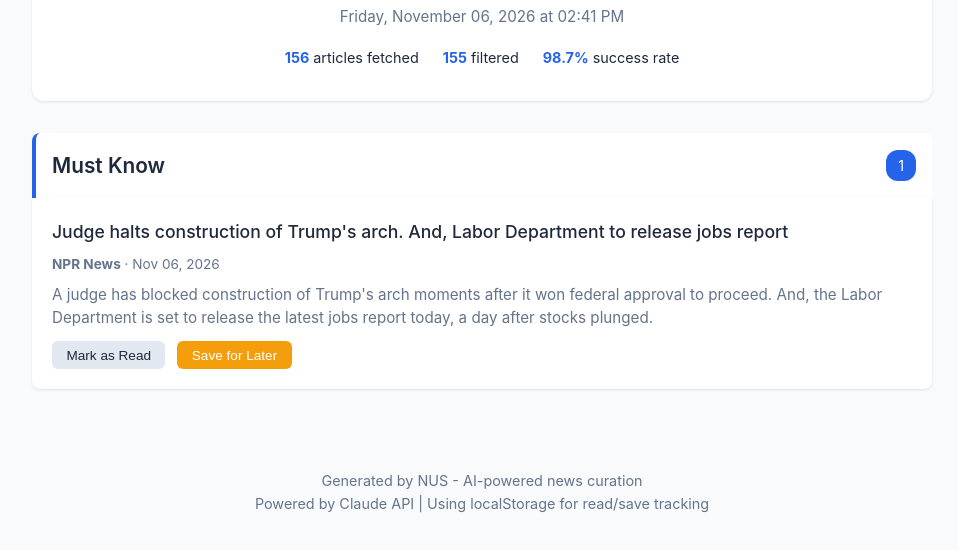
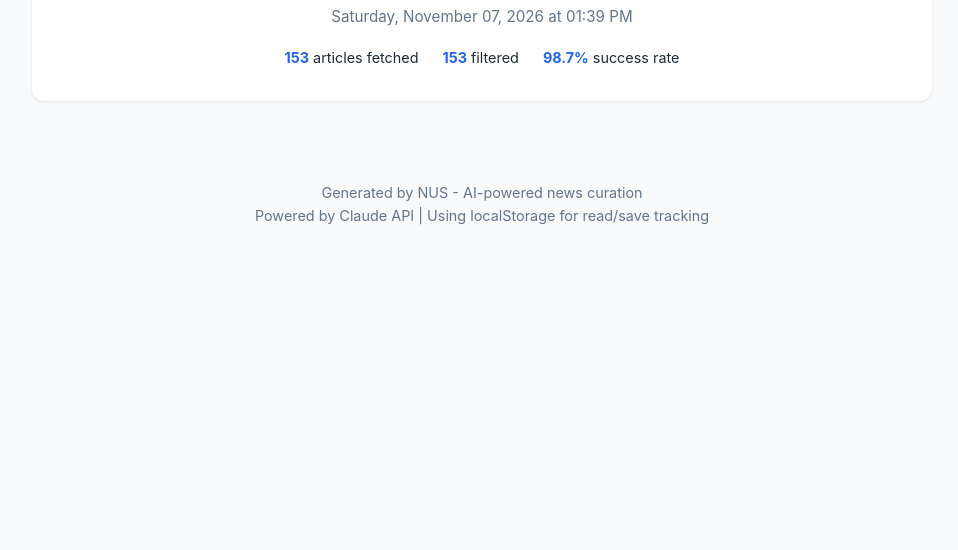
Before and after one commit to scr-oath/nus, a plain HTML site: page index.html in a window 1280 px wide. Shown: the part 102-652 px from the top of the page, without its empty margins (158-1116 px from the left). Drawn offline with Linux system fonts and the light colour scheme.

Commit message:
deploy: 8b2bedbdce6e408721d5a2dd28cbfa6165878715

```diff
--- a/index.html
+++ b/index.html
@@ -3,7 +3,7 @@
 <head>
     <meta charset="UTF-8">
     <meta name="viewport" content="width=device-width, initial-scale=1.0">
-    <title>NUS - Daily News Digest - November 06, 2026</title>
+    <title>NUS - Daily News Digest - November 07, 2026</title>
     <style>
         :root {
             --primary-color: #2563eb;
@@ -234,49 +234,16 @@
     <div class="container">
         <header>
             <h1>NUS - Daily News Digest</h1>
-            <p class="subtitle">Friday, November 06, 2026 at 02:41 PM</p>
+            <p class="subtitle">Saturday, November 07, 2026 at 01:39 PM</p>
             <div class="stats">
-                <div class="stat"><strong>156</strong> articles fetched</div>
-                <div class="stat"><strong>155</strong> filtered</div>
+                <div class="stat"><strong>153</strong> articles fetched</div>
+                <div class="stat"><strong>153</strong> filtered</div>
                 <div class="stat"><strong>98.7%</strong> success rate</div>
             </div>
         </header>
 
 
 
-
-        <section class="category-section">
-            <div class="category-header" onclick="toggleCategory('Must Know')">
-                <h2>Must Know</h2>
-                <span class="article-count">1</span>
-            </div>
-            <div class="articles" id="Must Know" style="display: block;">
-
-                <article class="article" data-url="https://www.npr.org/2026/11/06/g-s1-152213/up-first-newsletter-job-market-trump-arch-school-enrollment-harmeet-dhillon">
-                    <div class="article-header">
-                        <a href="https://www.npr.org/2026/11/06/g-s1-152213/up-first-newsletter-job-market-trump-arch-school-enrollment-harmeet-dhillon" class="article-title" target="_blank" rel="noopener noreferrer" onclick="markAsRead('https://www.npr.org/2026/11/06/g-s1-152213/up-first-newsletter-job-market-trump-arch-school-enrollment-harmeet-dhillon')">
-                            Judge halts construction of Trump&#39;s arch. And, Labor Department to release jobs report
-                        </a>
-                    </div>
-                    <div class="article-meta">
-                        <strong>NPR News</strong>
-
-                            · Nov 06, 2026
-
-                    </div>
-
-                    <div class="article-summary">
-                        A judge has blocked construction of Trump&#39;s arch moments after it won federal approval to proceed. And, the Labor Department is set to release the latest jobs report today, a day after stocks plunged.
-                    </div>
-
-                    <div class="article-actions">
-                        <button class="btn btn-read" onclick="toggleRead('https://www.npr.org/2026/11/06/g-s1-152213/up-first-newsletter-job-market-trump-arch-school-enrollment-harmeet-dhillon')">Mark as Read</button>
-                        <button class="btn btn-save" onclick="toggleSave('https://www.npr.org/2026/11/06/g-s1-152213/up-first-newsletter-job-market-trump-arch-school-enrollment-harmeet-dhillon')">Save for Later</button>
-                    </div>
-                </article>
-
-            </div>
-        </section>
 
 
 
```
